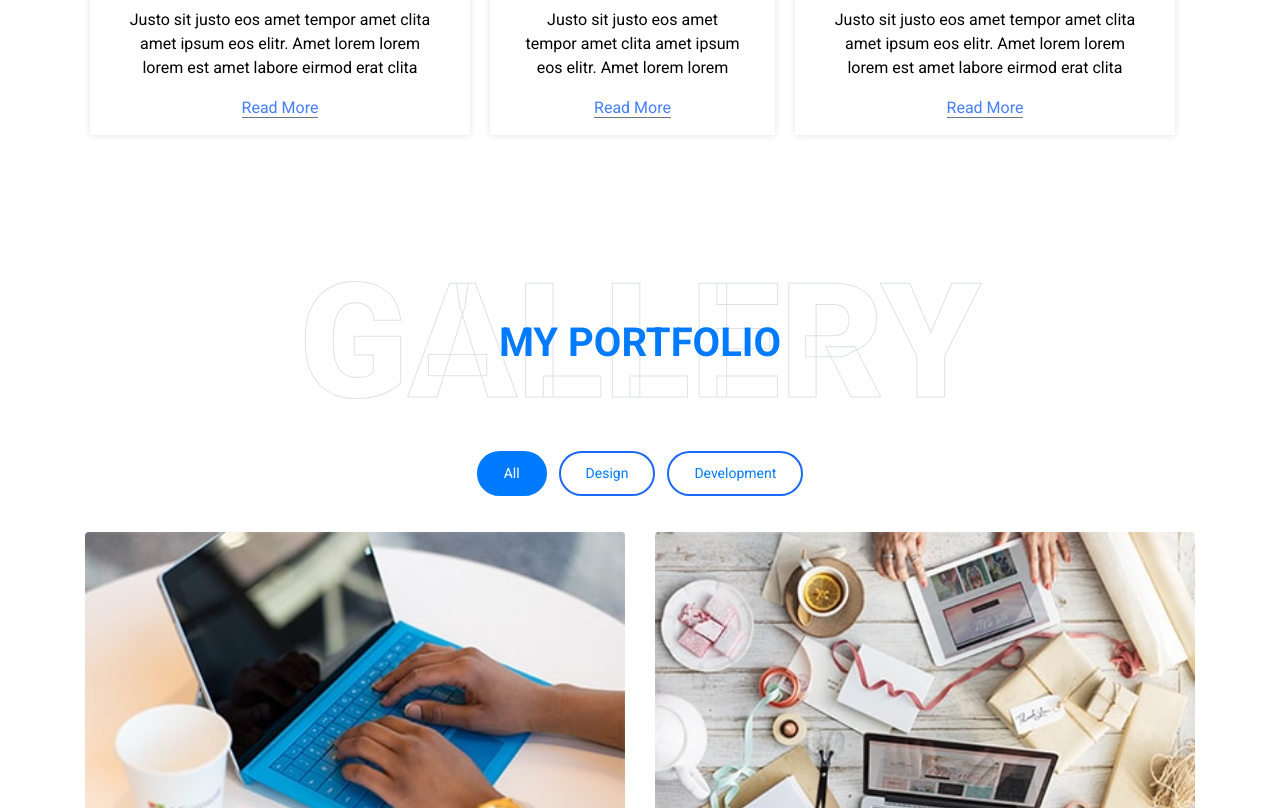
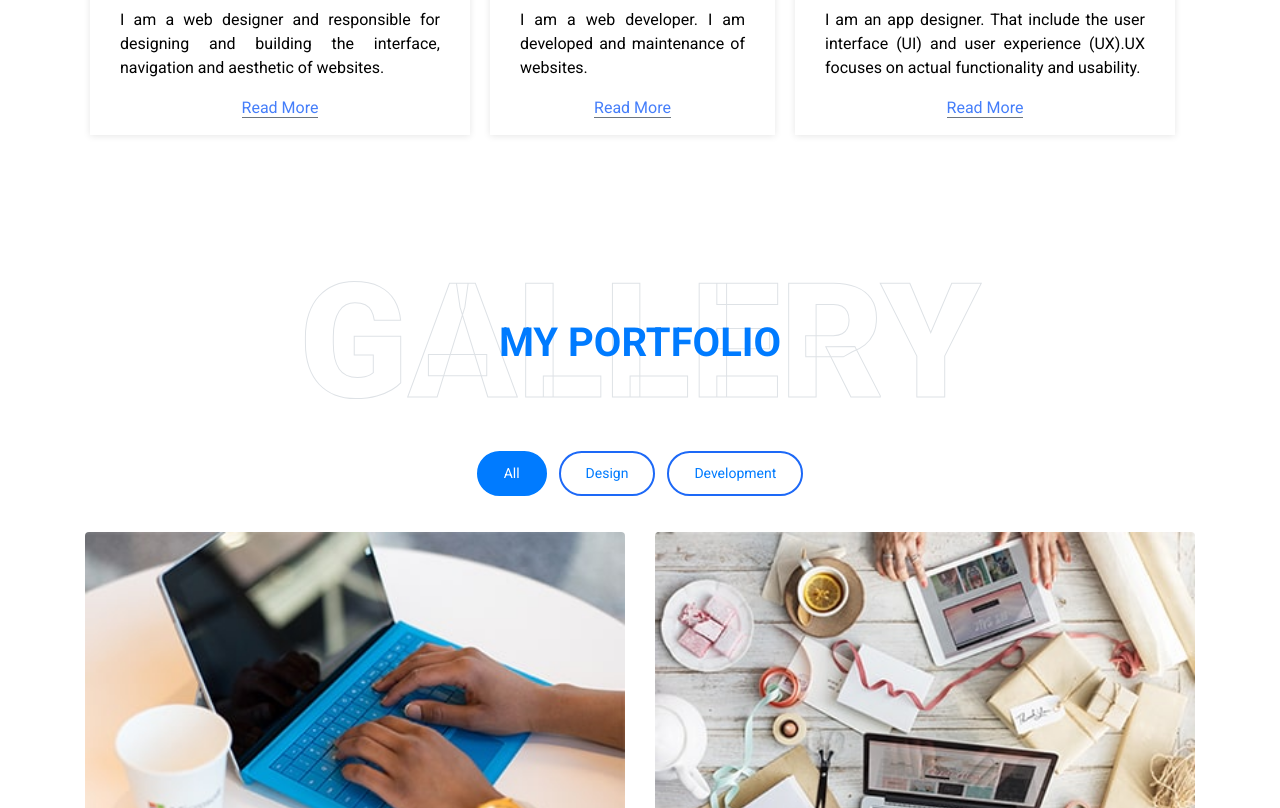
Before and after one commit to NJ-Zerin/Portfilio, a plain HTML site: page index.html in a window 1280 px wide. Shown: the part 3332-4140 px from the top of the page. Drawn offline with nearby package versions, Linux system fonts and the light colour scheme.

Commit message:
final personal portfolio

```diff
--- a/index.html
+++ b/index.html
@@ -231,7 +231,7 @@
                         <i class="fa fa-2x fa-laptop service-icon bg-primary text-white mr-3"></i>
                         <h4 class="font-weight-bold m-0">Web Design</h4>
                     </div>
-                    <p>Justo sit justo eos amet tempor amet clita amet ipsum eos elitr. Amet lorem lorem lorem est amet labore eirmod erat clita</p>
+                    <p class="text-justify">I am a web designer and  responsible for designing and building the interface, navigation and aesthetic of websites. </p>
                     <a class="border-bottom border-secondary text-decoration-none service-btn " style="color:#457efa;" href="">Read More</a>
                 </div>
                 <div class="service-box col-lg-3 col-md-6 text-center mb-5">
@@ -239,7 +239,7 @@
                         <i class="fa fa-2x fa-laptop-code service-icon bg-primary text-white mr-3"></i>
                         <h4 class="font-weight-bold m-0">Development</h4>
                     </div>
-                    <p>Justo sit justo eos amet tempor amet clita amet ipsum eos elitr. Amet lorem lorem</p>
+                    <p class="text-justify">I am a web developer. I am developed and maintenance of websites.</p>
                     <a class="border-bottom border-secondary text-decoration-none service-btn" style="color:#457efa;" href="">Read More</a>
                 </div>
                 <div class="service-box col-lg-4 col-md-6 text-center mb-5">
@@ -247,7 +247,7 @@
                         <i class="fab fa-2x fa-android service-icon bg-primary text-white mr-3"></i>
                         <h4 class="font-weight-bold m-0">Apps Design</h4>
                     </div>
-                    <p>Justo sit justo eos amet tempor amet clita amet ipsum eos elitr. Amet lorem lorem lorem est amet labore eirmod erat clita</p>
+                    <p class="text-justify">I am an app designer. That include  the user interface (UI) and user experience (UX).UX focuses on actual functionality and usability.</p>
                     <a class="border-bottom border-secondary text-decoration-none service-btn" style="color:#457efa;" href="">Read More</a>
                 </div>
             </div>
```
